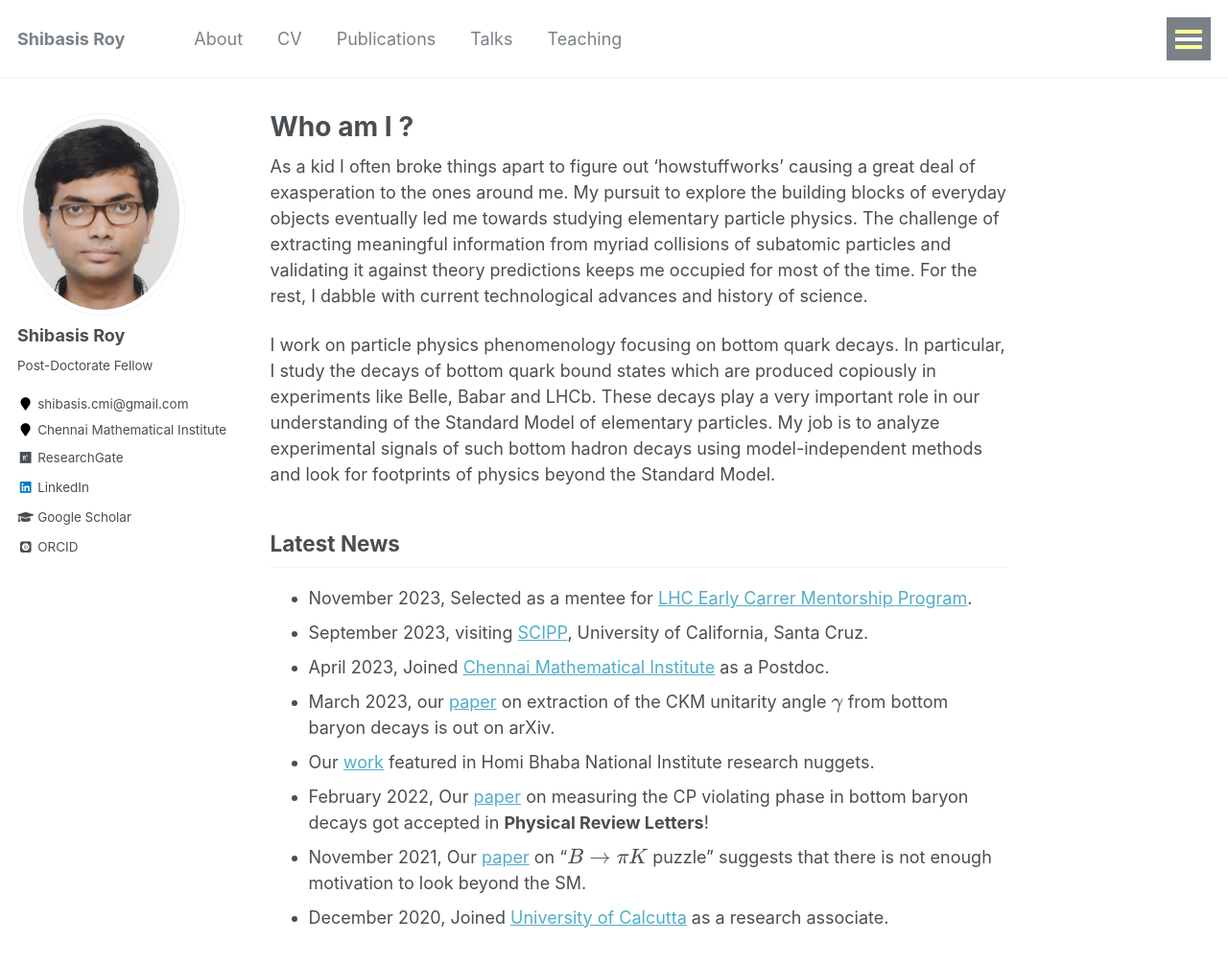
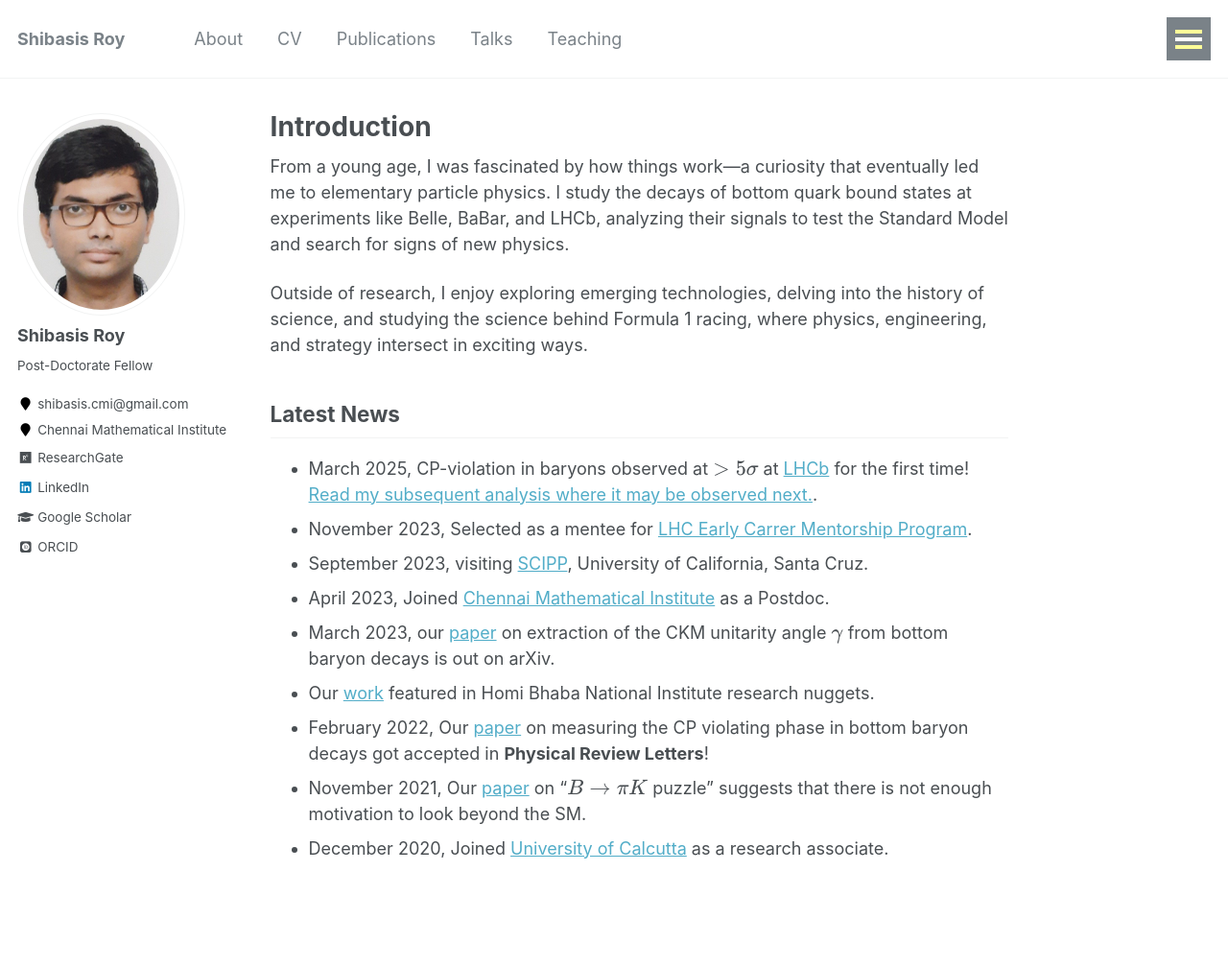
Before and after one commit to shibasisr/shibasisr.github.io, a Jekyll site: the page built from _pages/home.md, in a window 1280 px wide and 1177 px high. Shown: the top 1006 px of the window at 96% size. Built offline with Jekyll 4.4.1, drawn with Linux system fonts in a browser that asks for light colours; some web fonts are replaced; a script bundle is joined from its source files by our own code; library files that are not in the unit come from our copies; formulas are drawn with MathJax 3.

Commit message:
Update home.md

```diff
--- a/_pages/home.md
+++ b/_pages/home.md
@@ -1,18 +1,15 @@
 ---
 permalink: /
-title: "Who am I ?"
+title: "Introduction"
 excerpt: "Home"
 author_profile: true
 ---
-As a kid I often broke things apart to figure out 'howstuffworks' causing a great deal of exasperation to the ones around me. My pursuit to explore the building blocks of everyday objects eventually led me towards studying elementary particle physics. The challenge of extracting meaningful information from myriad collisions of subatomic particles and validating it against theory predictions keeps me occupied for most of the time. For the rest, I dabble with current technological advances and history of science.
+From a young age, I was fascinated by how things work—a curiosity that eventually led me to elementary particle physics. I study the decays of bottom quark bound states at experiments like Belle, BaBar, and LHCb, analyzing their signals to test the Standard Model and search for signs of new physics.
 
-
-
-
-I work on particle physics phenomenology focusing on bottom quark decays. In particular, I study the decays of bottom quark bound states which are produced copiously in experiments like Belle, Babar and LHCb. These decays play a very important role in our understanding of the Standard Model of elementary particles. My job is to analyze experimental signals of such bottom hadron decays using model-independent methods and look for footprints of physics beyond the Standard Model.
-
+Outside of research, I enjoy exploring emerging technologies, delving into the history of science, and studying the science behind Formula 1 racing, where physics, engineering, and strategy intersect in exciting ways.
 
 ## Latest News
+- March 2025, CP-violation in baryons observed at $>5 \sigma$ at [LHCb](https://lhcb-outreach.web.cern.ch/2025/03/25/observation-of-the-different-behaviour-of-baryonic-matter-and-antimatter/#:~:text=The%20difference%20in%20the%20number%20of%20%CE%9Bb0,deviations%20implies%20the%20observation%20of%20CP%20violation.){:target="_blank"}{:rel="noopener noreferrer"} for the first time! [Read my subsequent analysis where it may be observed next.](https://www.sciencedirect.com/science/article/pii/S0370269325005982?via%3Dihub){:target="_blank"}{:rel="noopener noreferrer"}.
 - November 2023, Selected as a mentee for [LHC Early Carrer Mentorship Program](https://lhc-mentoring.web.cern.ch/){:target="_blank"}{:rel="noopener noreferrer"}.
 - September 2023, visiting [SCIPP](https://scipp.science.ucsc.edu/){:target="_blank"}{:rel="noopener noreferrer"}, University of California, Santa Cruz.
 - April 2023, Joined [Chennai Mathematical Institute](https://www.cmi.ac.in){:target="_blank"}{:rel="noopener noreferrer"} as a Postdoc.
```
